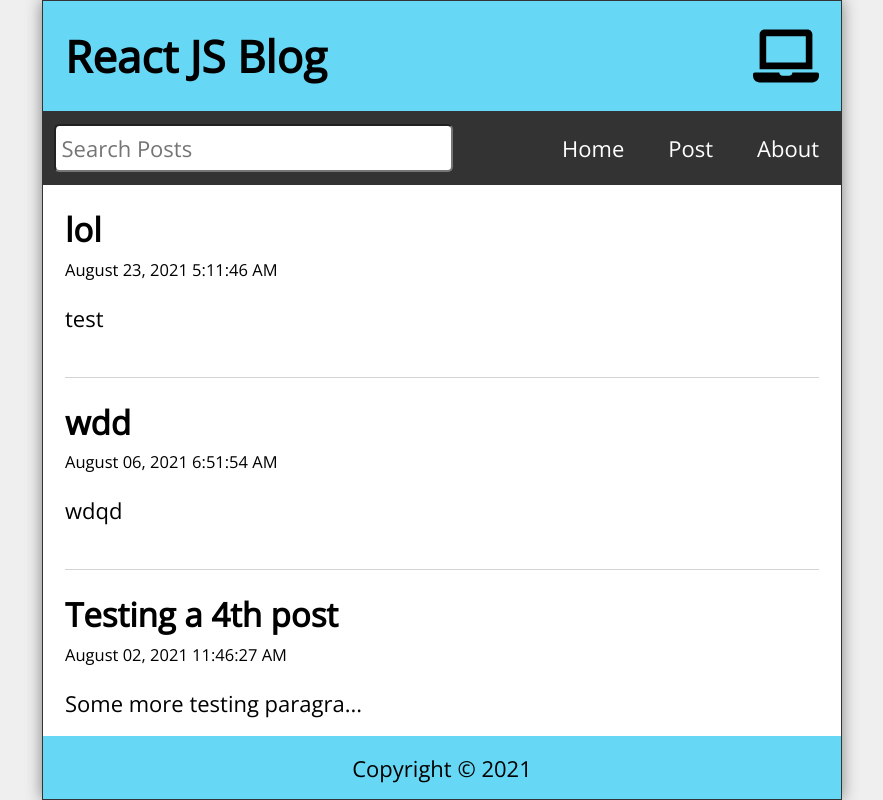
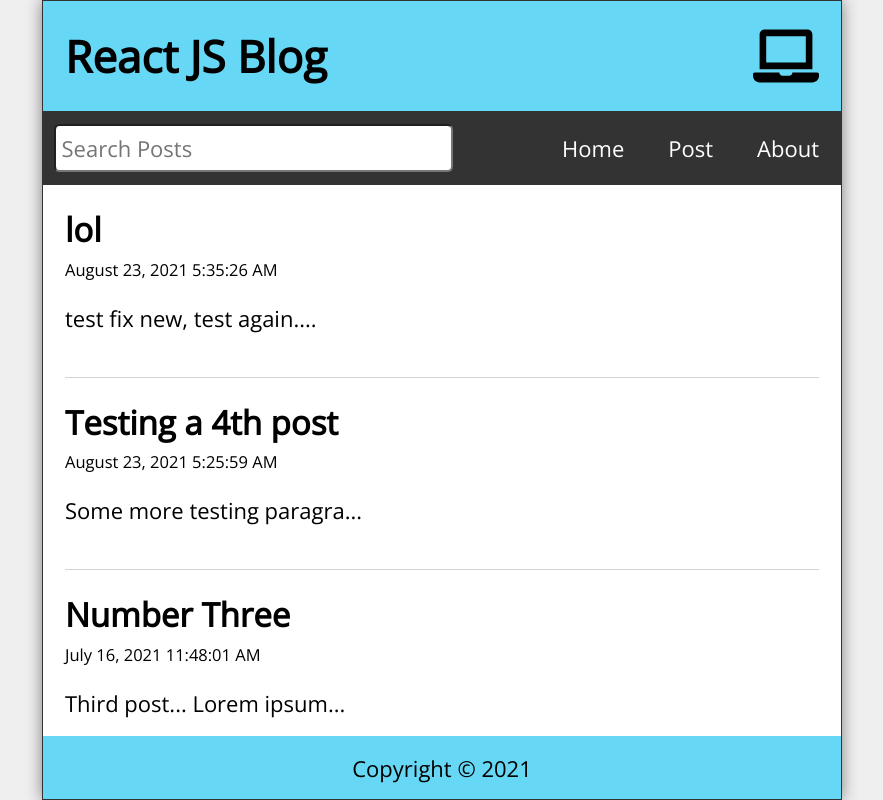
Before and after one commit to lavitzwind/react-router-blog, a React (Create React App) app: page / in a window 1280 px wide. Shown: the whole page, without its empty margins (198-1081 px from the left). Built offline with nearby package versions, Linux system fonts and the light colour scheme; data requests are answered from the project's data file.

Commit message:
refactoring completed

```diff
--- a/data/db.json
+++ b/data/db.json
@@ -1,11 +1,5 @@
 {
   "posts": [
-    {
-      "id": 1,
-      "title": "1st post",
-      "datetime": "July 16, 2021 11:47:39 AM",
-      "body": "Lorem ipsum dolor sit amet, consectetur adipiscing elit, sed do eiusmod tempor incididunt ut labore et dolore magna aliqua. Ut enim ad minim veniam, quis nostrud exercitation ullamco laboris nisi ut aliquip ex ea commodo consequat. Duis aute irure dolor in reprehenderit in voluptate velit esse cillum dolore eu fugiat nulla pariatur. Excepteur sint occaecat cupidatat non proident, sunt in culpa qui officia deserunt mollit anim id est laborum."
-    },
     {
       "id": 2,
       "title": "Second post",
@@ -21,20 +15,14 @@
     {
       "id": 4,
       "title": "Testing a 4th post",
-      "datetime": "August 02, 2021 11:46:27 AM",
-      "body": "Some more testing paragraphs!"
-    },
-    {
-      "id": 5,
-      "title": "wdd",
-      "datetime": "August 06, 2021 6:51:54 AM",
-      "body": "wdqd"
+      "datetime": "August 23, 2021 5:25:59 AM",
+      "body": "Some more testing paragraphs! testing this"
     },
     {
       "id": 6,
       "title": "lol",
-      "datetime": "August 23, 2021 5:11:46 AM",
-      "body": "test\n"
+      "datetime": "August 23, 2021 5:35:26 AM",
+      "body": "test fix new, test again. test again."
     }
   ]
 }
--- a/src/App.js
+++ b/src/App.js
@@ -7,110 +7,25 @@ import PostPage from "./PostPage";
 import EditPost from "./EditPost";
 import About from "./About";
 import Missing from "./Missing";
-import { Route, Switch, useHistory } from "react-router-dom";
-import { useState, useEffect } from "react";
-import { format } from "date-fns";
-import api from "./api/posts";
-import useWindowSize from "./hooks/useWindowSize";
-import useAxiosFetch from "./hooks/useAxiosFetch";
+import { Route, Switch } from "react-router-dom";
 import { DataProvider } from "./context/DataContext";
 
 function App() {
-	const [posts, setPosts] = useState([]);
-	const [search, setSearch] = useState("");
-	const [searchResults, setSearchResults] = useState([]);
-	const [postTitle, setPostTitle] = useState("");
-	const [postBody, setPostBody] = useState("");
-	const [editTitle, setEditTitle] = useState("");
-	const [editBody, setEditBody] = useState("");
-	const history = useHistory();
-	const { width } = useWindowSize();
-
-	const { data, fetchError, isLoading } = useAxiosFetch(
-		"http://localhost:3500/posts"
-	);
-
-	useEffect(() => {
-		setPosts(data);
-	}, [data]);
-
-	useEffect(() => {
-		const filteredResults = posts.filter(
-			(post) =>
-				post.body.toLowerCase().includes(search.toLowerCase()) ||
-				post.title.toLowerCase().includes(search.toLowerCase())
-		);
-		setSearchResults(filteredResults.reverse());
-	}, [posts, search]);
-
-	const handleSubmit = async (e) => {
-		e.preventDefault();
-		const id = posts.length ? posts[posts.length - 1].id + 1 : 1;
-		const datetime = format(new Date(), "MMMM dd, yyyy pp");
-		const newPost = { id, title: postTitle, datetime, body: postBody };
-		try {
-			const response = await api.post("/posts", newPost);
-			const allPosts = [...posts, response.data];
-			setPosts(allPosts);
-			setPostTitle("");
-			setPostBody("");
-			history.push("/");
-		} catch (err) {
-			console.log("Error: ${err.message}");
-		}
-	};
-
-	const handleDelete = async (id) => {
-		try {
-			await api.delete(`/posts/${id}`);
-			const postsList = posts.filter((post) => post.id !== id);
-			setPosts(postsList);
-			history.push("/");
-		} catch (err) {
-			console.log(`Error: ${err.message}`);
-		}
-	};
-
-	const handleEdit = async (id) => {
-		const datetime = format(new Date(), "MMMM dd, yyyy pp");
-		const updatedPost = { id, title: editTitle, datetime, body: editBody };
-		try {
-			const response = await api.put(`/posts/${id}`, updatedPost);
-			setPosts(posts.map((post) => (post.id ? { ...response.data } : post)));
-			setEditTitle("");
-			setEditBody("");
-			history.push("/");
-		} catch (err) {
-			console.log(`Error: ${err.message}`);
-		}
-	};
-
 	return (
 		<div className="App">
+			<Header title="React JS Blog" />
 			<DataProvider>
-				<Header title="React JS Blog" />
 				<Nav />
 				<Switch>
 					<Route exact path="/" component={Home} />
 					<Route exact path="/post" component={NewPost} />
-					<Route path="/edit/:id">
-						<EditPost
-							posts={posts}
-							handleEdit={handleEdit}
-							editTitle={editTitle}
-							setEditTitle={setEditTitle}
-							editBody={editBody}
-							setEditBody={setEditBody}
-						/>
-					</Route>
-					<Route path="/post/:id">
-						<PostPage posts={posts} handleDelete={handleDelete} />
-					</Route>
+					<Route path="/edit/:id" component={EditPost} />
+					<Route path="/post/:id" component={PostPage} />
 					<Route path="/about" component={About} />
 					<Route path="*" component={Missing} />
 				</Switch>
-				<Footer />
 			</DataProvider>
+			<Footer />
 		</div>
 	);
 }
--- a/src/EditPost.js
+++ b/src/EditPost.js
@@ -1,14 +1,10 @@
-import { useEffect } from "react";
+import { useEffect, useContext } from "react";
 import { useParams, Link } from "react-router-dom";
+import DataContext from "./context/DataContext";
 
-const EditPost = ({
-	posts,
-	handleEdit,
-	editBody,
-	setEditBody,
-	editTitle,
-	setEditTitle,
-}) => {
+const EditPost = ({}) => {
+	const { posts, handleEdit, editBody, setEditBody, editTitle, setEditTitle } =
+		useContext(DataContext);
 	const { id } = useParams();
 	const post = posts.find((post) => post.id.toString() === id);
 
--- a/src/NewPost.js
+++ b/src/NewPost.js
@@ -1,7 +1,7 @@
 import { useContext } from "react";
 import DataContext from "./context/DataContext";
 
-const NewPost = () => {
+const NewPost = (git) => {
 	const { handleSubmit, postTitle, setPostTitle, postBody, setPostBody } =
 		useContext(DataContext);
 	return (
--- a/src/PostPage.js
+++ b/src/PostPage.js
@@ -1,6 +1,9 @@
 import { useParams, Link } from "react-router-dom";
+import { useContext } from "react";
+import DataContext from "./context/DataContext";
 
-const PostPage = ({ posts, handleDelete }) => {
+const PostPage = () => {
+	const { posts, handleDelete } = useContext(DataContext);
 	const { id } = useParams();
 	const post = posts.find((post) => post.id.toString() === id);
 	return (
```
Also changed, not shown: src/context/DataContext.js (+7 -0 lines).
